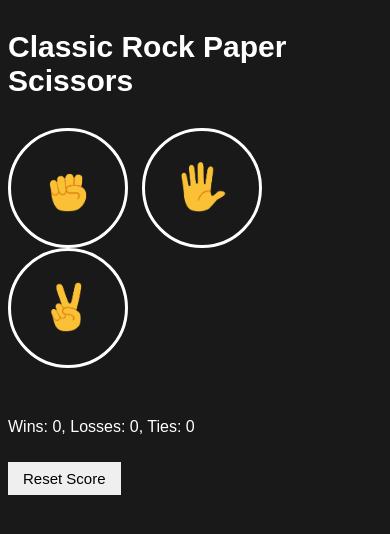
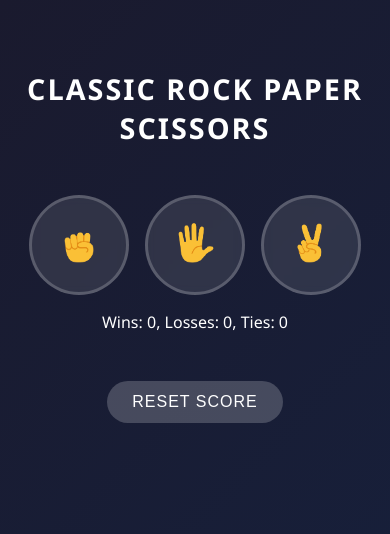
Before and after one commit to evokss/MyRockPaperScissors.github.io, a plain HTML site: page index.html in a window 390 px wide. Drawn offline with Linux system fonts and the light colour scheme.

Commit message:
Modernize visual design - Add gradient background and glassmorphism effects - Implement responsive design for mobile - Add hover animations and transitions - Improve button styling and spacing

```diff
--- a/rock-paper-scissors.css
+++ b/rock-paper-scissors.css
@@ -1,43 +1,113 @@
 body {
-    background-color: rgb(25, 25, 25);
+    background: linear-gradient(135deg, #1a1a2e, #16213e);
     color: white;
-    font-family: Arial, Helvetica, sans-serif;
+    font-family: 'Segoe UI', Arial, sans-serif;
+    max-width: 800px;
+    margin: 0 auto;
+    padding: 40px 20px;
+    text-align: center;
+    min-height: 100vh;
+    display: flex;
+    flex-direction: column;
+    align-items: center;
 }
 
 .title {
-    font-size: 30px;
-    font-weight: 600;
+    font-size: 2.5rem;
+    font-weight: 700;
+    margin-bottom: 3rem;
+    text-transform: uppercase;
+    letter-spacing: 2px;
+}
+
+.buttons-section{
+    display: flex;
+    flex-direction: row;
 }
 
 .move-button {
-    background-color: transparent;
-    border: 3px solid white;
-    border-radius: 60px;
-    height: 120px;
-    width: 120px;
-    margin-right: 10px;
+    background: rgba(255, 255, 255, 0.1);
+    border: 3px solid rgba(255, 255, 255, 0.2);
+    border-radius: 50%;
+    height: 150px;
+    width: 150px;
+    margin: 0 15px;
     cursor: pointer;
+    transition: all 0.3s ease;
+    backdrop-filter: blur(5px);
+}
+
+.move-button:hover {
+    transform: scale(1.1);
+    border-color: rgba(255, 255, 255, 0.8);
+    background: rgba(255, 255, 255, 0.2);
 }
 
 .move-icon {
-    height: 50px;
+    height: 70px;
+    transition: transform 0.3s ease;
+}
+
+.move-button:hover .move-icon {
+    transform: scale(1.1);
 }
 
 .result-text {
-    font-size: 25px;
+    font-size: 2rem;
     font-weight: 600;
-    margin-top: 40px;
-    margin-bottom: 40px;
+    margin: 3rem 0;
+    padding: 1rem;
+    background: rgba(255, 255, 255, 0.1);
+    border-radius: 15px;
+    min-width: 300px;
+    display: none;
+}
+
+.result-text:not(:empty) {
+    display: block;
 }
 
 .moves-row {
-    margin-bottom: 50px;
+    margin-bottom: 2rem;
+    font-size: 1.2rem;
+    color: rgba(255, 255, 255, 0.9);
+}
+
+.moves-row:empty {
+    display: none;
 }
 
 .reset-score-button {
-    padding: 8px 15px;
-    font-size: 15px;
+    padding: 12px 25px;
+    font-size: 1rem;
     border: none;
-    margin-top: 10px;
+    border-radius: 25px;
+    background: rgba(255, 255, 255, 0.2);
+    color: white;
     cursor: pointer;
+    transition: all 0.3s ease;
+    text-transform: uppercase;
+    letter-spacing: 1px;
+    margin-top: 2rem;
 }
+
+.reset-score-button:hover {
+    background: rgba(255, 255, 255, 0.3);
+    transform: translateY(-2px);
+}
+
+@media (max-width: 600px) {
+    .move-button {
+        height: 100px;
+        width: 100px;
+        margin: 0 8px;
+    }
+
+    .move-icon {
+        height: 40px;
+    }
+
+    .title {
+        font-size: 1.8rem;
+    }
+}
```
